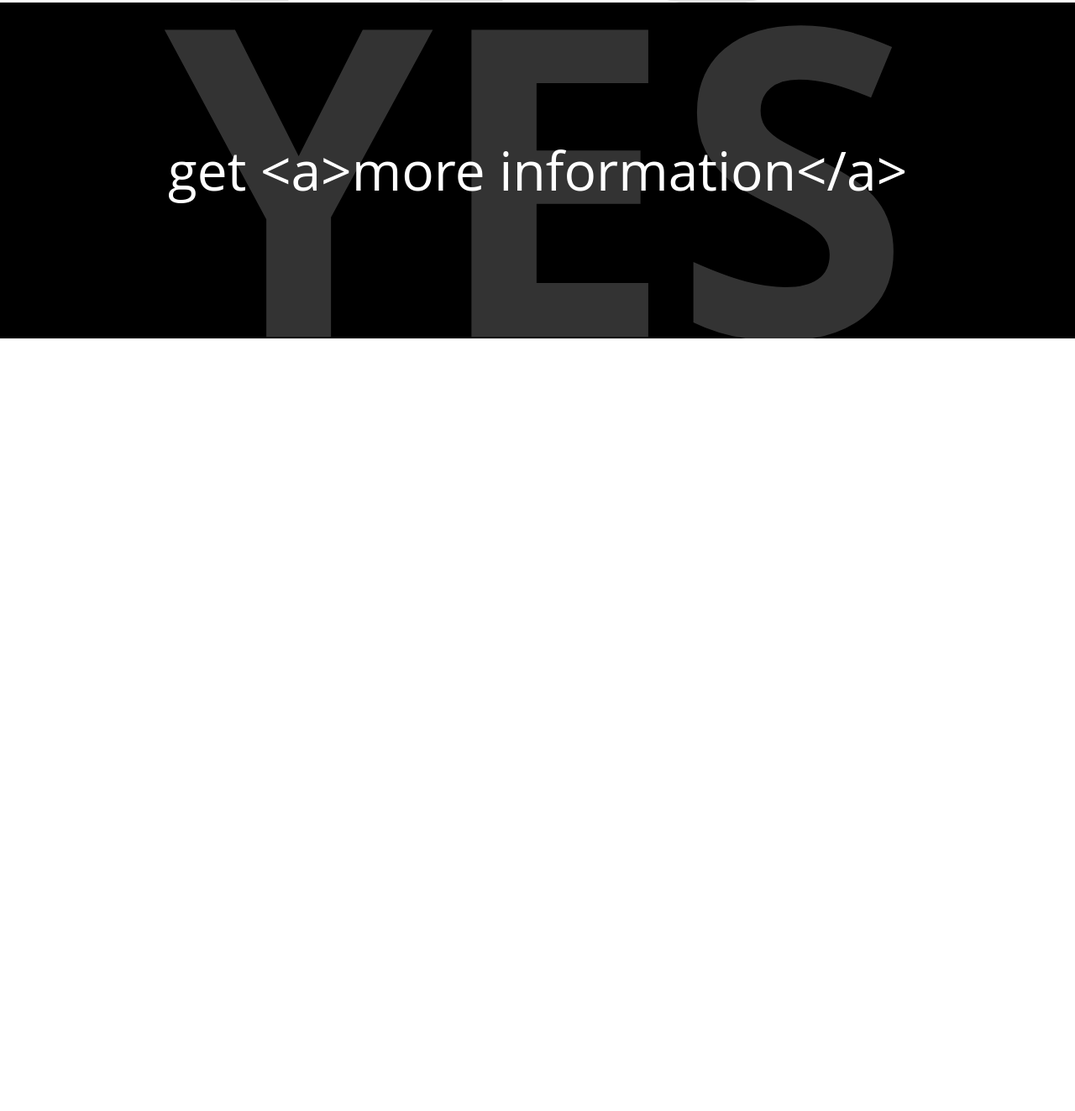
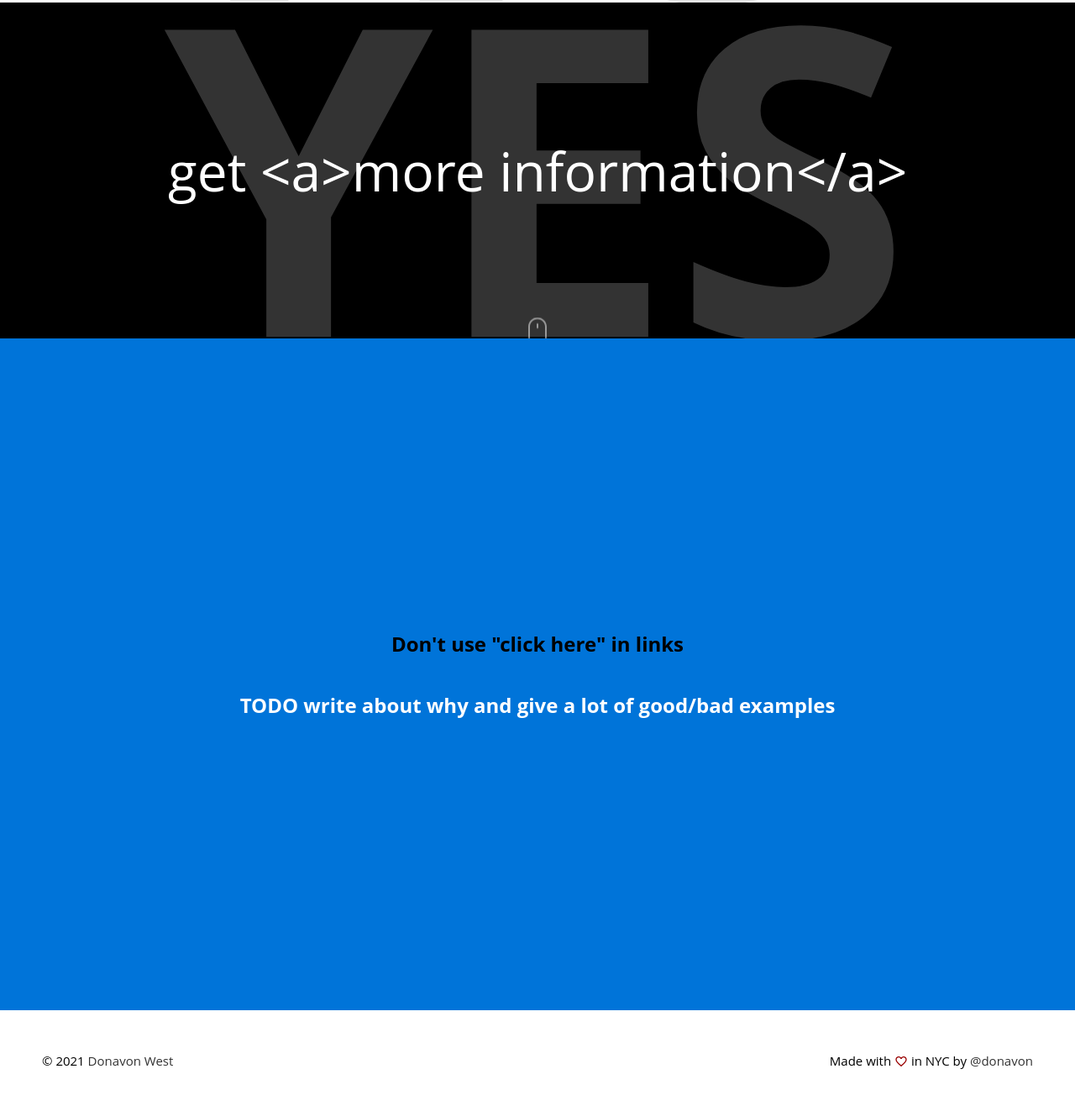
Before and after one commit to donavon/clickhere.dev, a plain HTML site: page index.html in a window 1280 px wide. Shown: the part 397-1720 px from the top of the page at 84% size. Before the commit the page ends 800 px from the top, so only its background shows below. Drawn offline with Linux system fonts and the light colour scheme.

Commit message:
add scrollable interface
TODO: add content

```diff
--- a/index.html
+++ b/index.html
@@ -4,20 +4,29 @@
     <meta charset="UTF-8" />
     <meta http-equiv="X-UA-Compatible" content="IE=edge" />
     <meta name="viewport" content="width=device-width, initial-scale=1.0" />
-    <title>Clich Here</title>
+    <title>Click Here</title>
     <link rel="shortcut icon" href="favicon.png" type="image/png" />
 
-    <meta name="description" content="Don't use click here" />
+    <meta
+      name="description"
+      content="Don't use click here. Click here to see why."
+    />
     <meta property="og:locale" content="en_US" />
     <meta property="og:type" content="website" />
     <meta property="og:site_name" content="Click Here" />
     <meta property="og:title" content="Click Here" />
-    <meta property="og:description" content="Don't use click here" />
+    <meta
+      property="og:description"
+      content="Don't use click here. Click here to see why."
+    />
     <meta property="og:url" content="https://clickhere.dev" />
     <meta property="og:image" content="https://clickhere.dev/og-image.jpg" />
     <meta name="twitter:site" content="@donavon" />
     <meta name="twitter:title" content="Click Here" />
-    <meta name="twitter:description" content="Don't use click here" />
+    <meta
+      name="twitter:description"
+      content="Don't use click here. Click here to see why."
+    />
     <meta name="twitter:url" content="https://clickhere.dev" />
     <meta name="twitter:card" content="summary_large_image" />
     <meta name="twitter:image" content="https://clickhere.dev/og-image.jpg" />
@@ -25,24 +34,40 @@
     <style>
       html,
       body {
-        height: 100%;
         margin: 0;
         padding: 0;
       }
 
       body {
         font-family: 'Open Sans', sans-serif;
-        font-size: 14px;
-        line-height: 1.42857143;
-        color: #333;
-        background-color: #fff;
       }
 
       main {
-        height: 100vh;
+        min-height: 100vh;
+        background-color: #0074d9;
+        color: white;
+      }
+
+      h1 {
+        color: black;
       }
 
       section {
+        position: relative;
+        min-height: 100vh;
+        display: flex;
+        flex-direction: column;
+        align-items: center;
+        justify-content: center;
+      }
+
+      .title-page {
+        overflow: hidden;
+      }
+
+      .title-page .top,
+      .title-page .bottom {
+        width: 100vw;
         height: 30vh;
         padding: 10vh;
         font-size: 5vw;
@@ -53,12 +78,13 @@
         align-items: center;
         overflow: hidden;
       }
-      section span {
+
+      .title-page span {
         white-space: nowrap;
       }
 
-      section.top::before,
-      section.bottom::before {
+      .title-page .top::before,
+      .title-page .bottom::before {
         font-size: 40vw;
         line-height: 50vh;
         font-weight: 700;
@@ -69,44 +95,119 @@
         height: 100%;
       }
 
-      section.top::before {
+      .title-page .top::before {
         content: 'NO';
         opacity: 0.1;
       }
-      section.bottom::before {
+      .title-page .bottom::before {
         content: 'YES';
         opacity: 0.2;
       }
 
-      section.top {
-        /* align-items: flex-end; */
+      .title-page .top {
         color: black;
         background-color: white;
       }
 
-      section.bottom {
-        /* align-items: flex-start; */
+      .title-page .bottom {
         background-color: black;
         color: white;
       }
 
-      .container {
-        max-width: 960px;
-        margin: 0 auto;
-        padding: 0 15px;
+      .scroll-down-icon {
+        position: absolute;
+        bottom: 0;
+        left: 0;
+        width: 100%;
+        display: flex;
+        justify-content: center;
+        align-items: flex-end;
+      }
+
+      .scroll-down-icon img {
+        width: 50px;
+        height: 50px;
+        margin-bottom: -50px;
+        opacity: 0.5;
+      }
+
+      .peek-a-boo {
+        animation: peek-a-boo 3s ease 2;
+      }
+      @keyframes peek-a-boo {
+        0%,
+        20%,
+        80%,
+        100% {
+          transform: translateY(0);
+        }
+        40% {
+          transform: translateY(-70px);
+        }
+        50% {
+          transform: translateY(-40px);
+        }
+        60% {
+          transform: translateY(-60px);
+        }
+      }
+
+      footer {
+        display: flex;
+        justify-content: space-between;
+        font-size: 15px;
+        padding: 50px;
+      }
+      footer img.heart {
+        transform: translateY(3px);
+        width: 16px;
+        height: 16px;
+      }
+      footer a {
+        color: #333;
+        text-decoration: none;
+      }
+      footer a:hover {
+        color: #0074d9;
       }
     </style>
   </head>
   <body>
     <main>
-      <section class="top">
-        <div>
-          for more information <span>&lt;a&gt;click here&lt;/a&gt;</span>
+      <section class="title-page">
+        <div class="top">
+          <div>
+            for more information <span>&lt;a&gt;click here&lt;/a&gt;</span>
+          </div>
+        </div>
+        <div class="bottom">
+          <div>get <span>&lt;a&gt;more information&lt;/a&gt;</span></div>
+        </div>
+
+        <div class="scroll-down-icon">
+          <img
+            class="peek-a-boo"
+            src="scroll-down-icon.svg"
+            alt="scroll down to see more"
+          />
         </div>
       </section>
-      <section class="bottom">
-        <div>get <span>&lt;a&gt;more information&lt;/a&gt;</span></div>
+
+      <section>
+        <h1>Don't use "click here" in links</h1>
+
+        <h2>TODO write about why and give a lot of good/bad examples</h2>
       </section>
     </main>
+
+    <footer>
+      <div>
+        &copy; 2021 <a href="https://twitter.com/donavon">Donavon West</a>
+      </div>
+      <div>
+        Made with <img class="heart" src="heart.svg" alt="heart" /> in NYC by
+        <a href="https://twitter.com/donavon">@donavon</a>
+      </div>
+    </footer>
   </body>
 </html>
```
Also changed, not shown: heart.svg (added), scroll-down-icon.svg (added).
